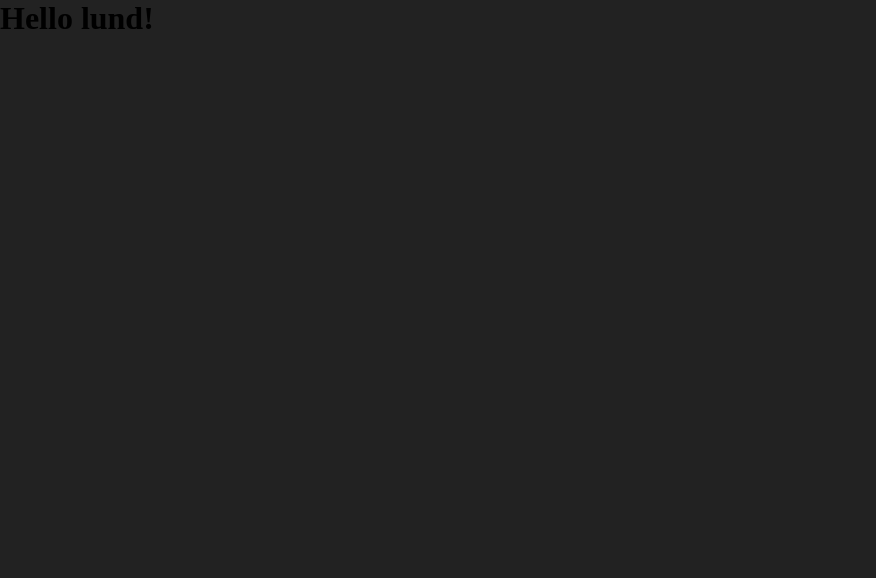
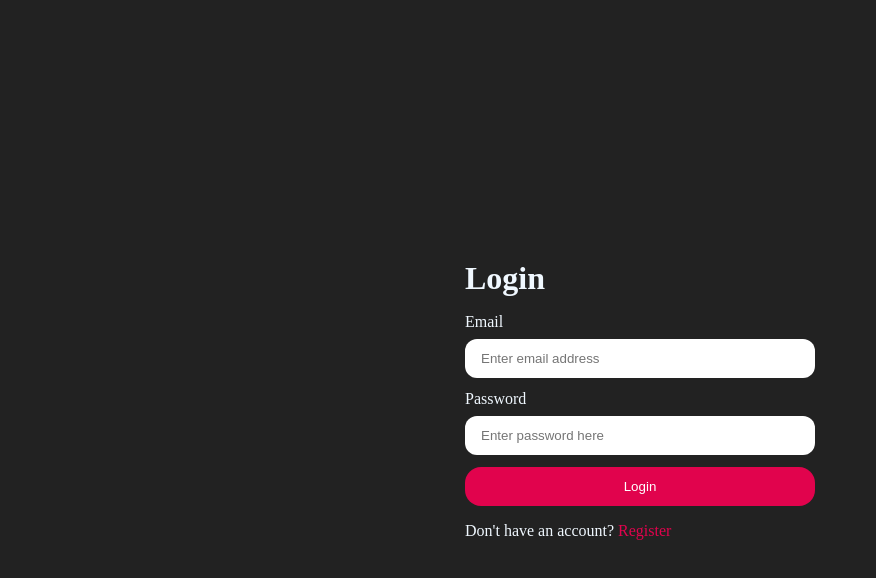
Before and after one commit to NakuloO7/GenAI-JobPrepartion-webApp, a React app in the folder frontend/: page /login in a window 1280 px wide. Shown: the top 578 px of the page, without its empty margins (0-876 px from the left). Built offline with nearby package versions, Linux system fonts and the light colour scheme; the HTML template or start-up script is replaced by a standard one.

Commit message:
frontend setup and auth styling

```diff
--- a/frontend/package.json
+++ b/frontend/package.json
@@ -12,6 +12,7 @@
   "dependencies": {
     "react": "^19.2.4",
     "react-dom": "^19.2.4",
+    "react-router": "^7.13.1",
     "sass": "^1.98.0"
   },
   "devDependencies": {
--- a/frontend/src/App.jsx
+++ b/frontend/src/App.jsx
@@ -1,13 +1,10 @@
-import { useState } from 'react'
-
+import { RouterProvider } from "react-router"
+import { router } from "./app.routes.jsx"
 
 function App() {
-  const [count, setCount] = useState(0)
 
   return (
-    <>
-      <h1>Hello lund!</h1>
-    </>
+    <RouterProvider router={router}/>
   )
 }
 
--- /dev/null
+++ b/frontend/src/app.routes.jsx
@@ -0,0 +1,15 @@
+import {createBrowserRouter} from 'react-router';
+import Login from './features/auth/pages/Login';
+import Register from './features/auth/pages/Register';
+
+
+export const router = createBrowserRouter([
+    {
+        path : '/login',
+        element : <Login/>
+    },
+    {
+        path : '/register',
+        element : <Register/>
+    }
+]);
--- /dev/null
+++ b/frontend/src/features/auth/auth.form.scss
@@ -0,0 +1,40 @@
+main {
+    min-height: 100vh;
+    width: 100%;
+    display: flex;
+    justify-content: center;
+    align-items: center;
+    color: aliceblue;
+}
+
+.form-container{
+    min-width: 350px;
+    display: flex;
+    flex-direction: column;
+    gap: 1rem;
+}
+
+form{
+    display: flex;
+    flex-direction: column;
+    gap:0.75rem;
+}
+
+.input-group{
+    display: flex;
+    flex-direction: column;
+    gap: 0.5rem;
+
+    input {
+        border: none;
+        outline: none;
+        padding-inline: 1rem;
+        padding-block: 0.75rem;
+        border-radius: 0.75rem;
+    }
+}
+
+a{
+    color: #e1034d;
+    text-decoration: none;
+}
--- /dev/null
+++ b/frontend/src/features/auth/pages/Login.jsx
@@ -0,0 +1,35 @@
+import React from "react";
+import { useNavigate, Link} from "react-router";
+import '../auth.form.scss'
+
+const Login = ()=>{
+
+    const handleSubmit = (e)=>{
+        e.preventDefault();
+    }
+
+    return (
+        <main>
+            <div className="form-container">
+                <h1>Login</h1>
+
+                <form onSubmit={handleSubmit}>
+                    <div className="input-group">
+                        <label htmlFor="Email">Email</label>
+                        <input type="email" id="email" name="email" placeholder="Enter email address"  />
+                    </div>
+                    <div className="input-group">
+                        <label htmlFor="Email">Password</label>
+                        <input type="password" id="password" name="password" placeholder="Enter password here"  />
+                    </div>
+                    <button className="button primary-button">
+                        Login
+                    </button>
+                </form>
+                <p>Don't have an account? <Link to={'/register'}>Register</Link></p>
+            </div>
+        </main>
+    )
+}
+
+export default Login;
--- /dev/null
+++ b/frontend/src/features/auth/pages/Register.jsx
@@ -0,0 +1,41 @@
+import React from "react";
+import { useNavigate, Link} from "react-router";
+import '../auth.form.scss'
+
+const Register = ()=>{
+
+    const navigate = useNavigate();
+
+    const handleSubmit = (e)=>{
+        e.preventDefault();
+    }
+
+    return  (
+        <main>
+            <div className="form-container">
+                <h1>Register</h1>
+
+                <form onSubmit={handleSubmit}>
+                    <div className="input-group">
+                        <label htmlFor="username">Username</label>
+                        <input type="username" id="username" name="username" placeholder="Enter Username"  />
+                    </div>
+                    <div className="input-group">
+                        <label htmlFor="Email">Email</label>
+                        <input type="email" id="email" name="email" placeholder="Enter email address"  />
+                    </div>
+                    <div className="input-group">
+                        <label htmlFor="Email">Password</label>
+                        <input type="password" id="password" name="password" placeholder="Enter password here"  />
+                    </div>
+                    <button className="button primary-button">
+                        Register
+                    </button>
+                </form>
+                <p>Already have an account? <Link to={'/login'}>Login</Link></p>
+            </div>
+        </main>
+    )
+}
+
+export default Register;
--- a/frontend/src/style.scss
+++ b/frontend/src/style.scss
@@ -1,3 +1,5 @@
+@use "./styles/button.scss";
+
 *{
     margin: 0%;
     padding: 0%;
--- /dev/null
+++ b/frontend/src/styles/button.scss
@@ -0,0 +1,21 @@
+
+
+.button{
+    border : none;
+    outline : none;
+    padding-inline: 1.5rem;
+    padding-block: 0.75rem;
+    border-radius: 1rem;
+    cursor: pointer;
+
+    transition: all 0.3s ease-in-out;
+
+    &.primary-button {
+        background-color: #e1034d;
+        color: white;
+    }
+
+    &:active{
+        transform: scale(0.9);
+    }
+}
```
Also changed, not shown: 1 other file (tests, documents, lock files or other folders).
